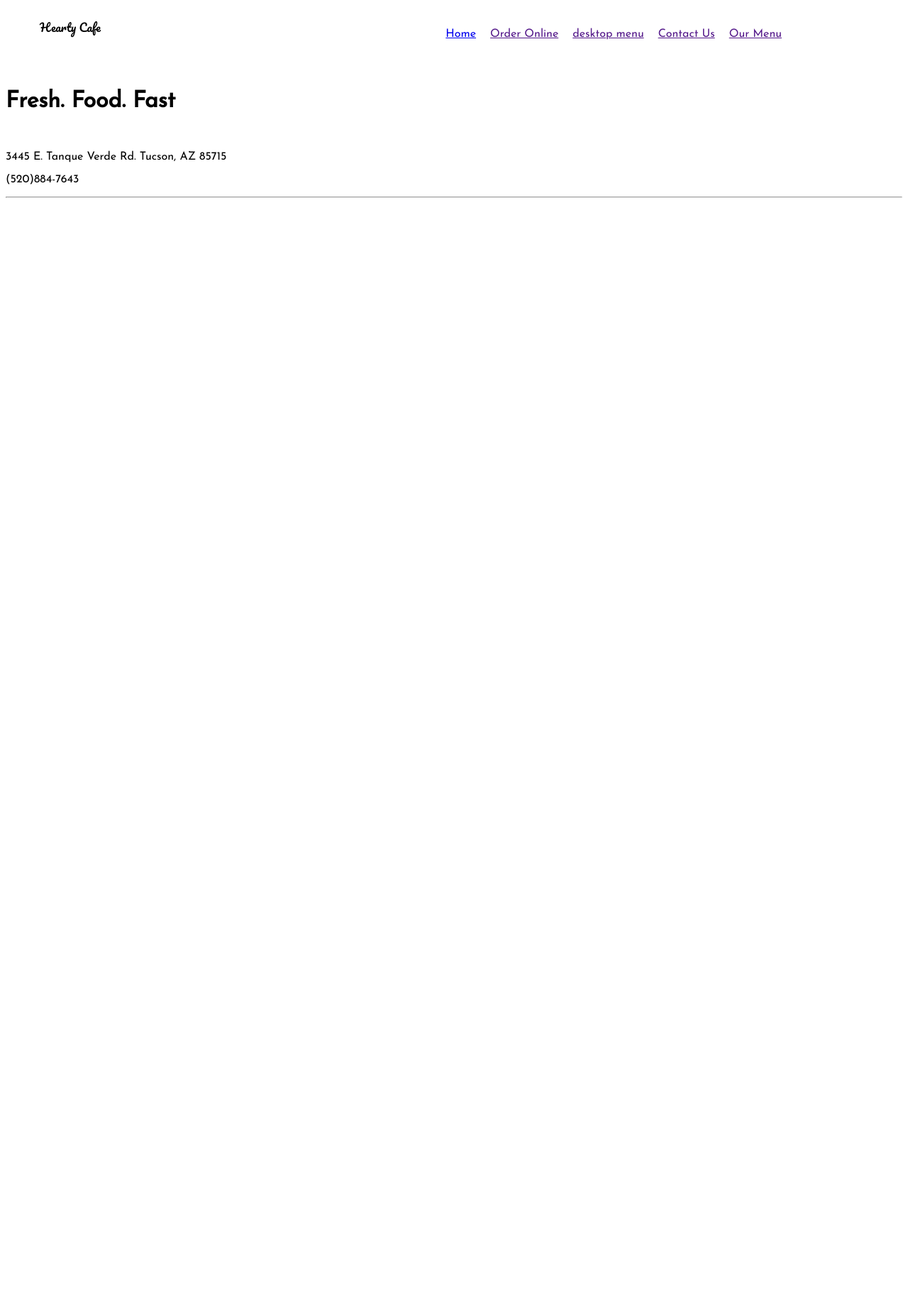
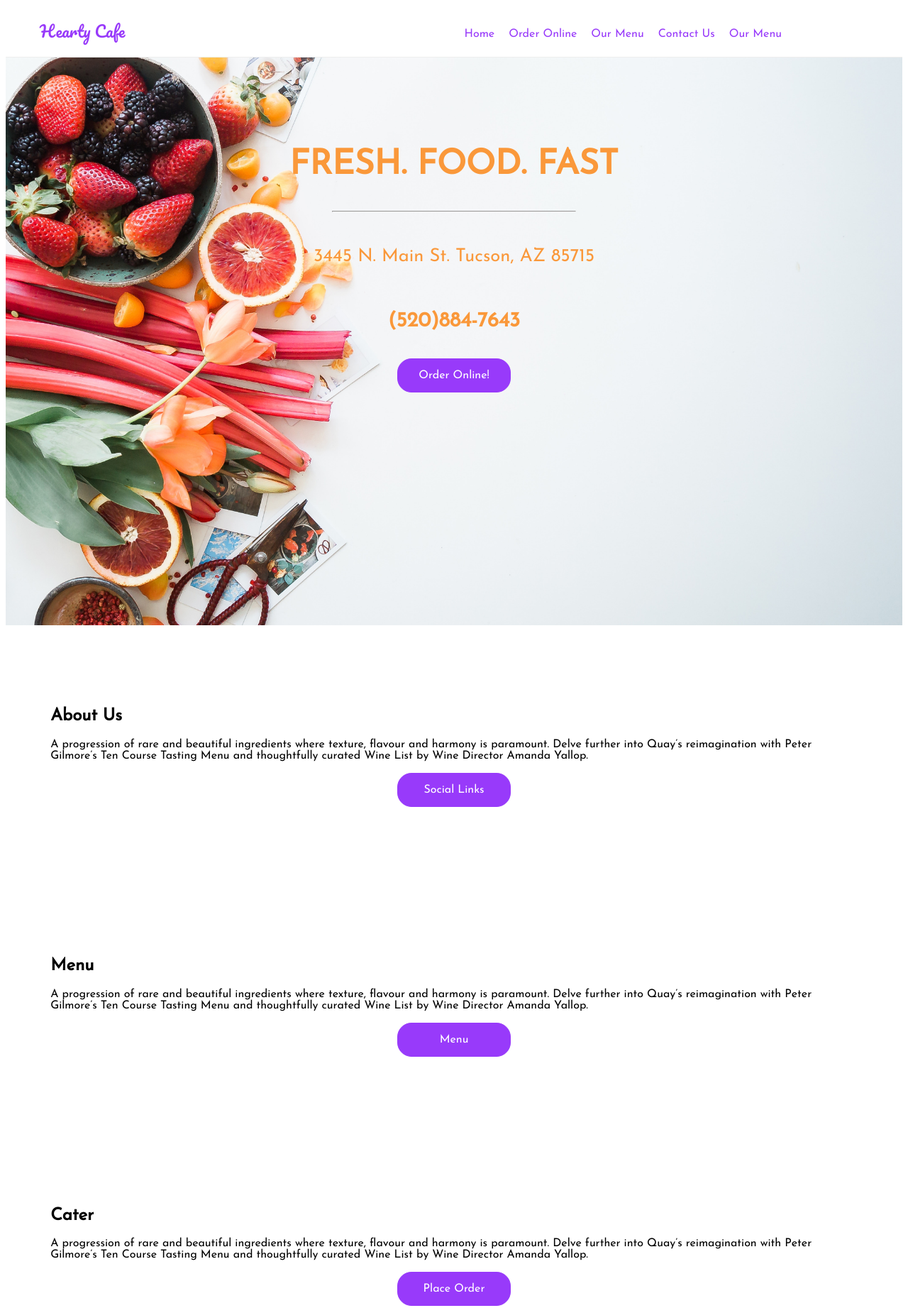
Before and after one commit to zsherman2510/Hearty, a website: page public/index.html in a window 1280 px wide. Shown: the top 1843 px of the page at 71% size. Before the commit the page ends 800 px from the top, so only its background shows below. Drawn offline with Linux system fonts and the light colour scheme.

Commit message:
added pics

```diff
--- a/public/index.html
+++ b/public/index.html
@@ -31,19 +31,91 @@
             <ul class="menu-desktop">
                 <li class="menu-item current"><a href="index.html">Home</a></li>
                 <li class="menu-item"><a href="">Order Online</a></li>
-                <li class="menu-item"><a href="">desktop menu</a></li>
+                <li class="menu-item"><a href="">Our Menu</a></li>
                 <li class="menu-item"><a href="">Contact Us</a></li>
                 <li class="menu-item"><a href="">Our Menu</a></li>
             <ul>
         </div>
     </nav>
     <header class="header-img">
-        <h1 id="header-text">Fresh. Food. Fast </h1>
-        <br>
-        <p id="header-second-text">3445 E. Tanque Verde Rd. Tucson, AZ 85715</p>
-        <p id="phone-number">(520)884-7643</p>
-        <hr>
+        <div class="container">
+            <h1 id="header-text">Fresh. Food. Fast </h1>
+            <hr>
+            <br>
+            <h3 id="header-second-text">3445 N. Main St. Tucson, AZ 85715</h3>
+            <h4 id="phone-number">(520)884-7643</h4>
+            <a href="#" id="button">Order Online!</a>
+
+        </div>
     </header>
+
+    <section id="about">
+        <div class="container">
+            <div id="about-img"></div>
+
+            <div id="about-txt">
+                <h2 class="title">About Us</h2>
+                <p class="body">
+                    A progression of rare and beautiful ingredients where texture, flavour and harmony is paramount. Delve further into
+                    Quay’s reimagination with Peter Gilmore’s Ten Course Tasting Menu and thoughtfully curated Wine List by Wine Director
+                    Amanda Yallop.
+                </p>
+                <a href="#" id="button">Social Links</a>
+            </div>
+        </div>
+    </section>
+    <section id="menu">
+        <div class="container">
+            <div id="menu-img"></div>
+
+            <div id="menu-txt">
+                <h2 class="title">Menu</h2>
+                <p class="body">
+                    A progression of rare and beautiful ingredients where texture, flavour and harmony is paramount. Delve further into
+                    Quay’s reimagination with Peter Gilmore’s Ten Course Tasting Menu and thoughtfully curated Wine List by Wine Director
+                    Amanda Yallop.
+                </p>
+                <a href="#" id="button">Menu</a>
+            </div>
+        </div>
+    </section>
+    <section id="cater">
+        <div class="container">
+            <div id="cater-img"></div>
+
+            <div id="cater-txt">
+                <h2 class="title">Cater</h2>
+                <p class="body">
+                    A progression of rare and beautiful ingredients where texture, flavour and harmony is paramount. Delve further into
+                    Quay’s reimagination with Peter Gilmore’s Ten Course Tasting Menu and thoughtfully curated Wine List by Wine Director
+                    Amanda Yallop.
+                </p>
+                <a href="#" id="button">Place Order</a>
+            </div>
+        </div>
+    </section>
+    <section id="gallery">
+        <img src="" alt="">
+        <img src="" alt="">
+        <img src="" alt="">
+        <img src="" alt="">
+        <img src="" alt="">
+        <img src="" alt="">
+    </section>
+    <footer>
+        <div id="social">
+            <h2 class="footer-title">Social</h2>
+
+        </div>
+        <div id="location">
+            <h2 class="footer-title">Location</h2>
+            <p></p>
+        </div>
+        <div id="hours">
+            <h2 class="footer-title">Opening Hours</h2>
+            <p>Tuesday-Saturday</p>
+        </div>
+    </footer>
 
     <script src="./js/main.js"></script>
 </body>
--- a/scss/_config.scss
+++ b/scss/_config.scss
@@ -1,3 +1,7 @@
+$primary-color: #fa983a;
+$secondary-color: #983afa;
+$third-color: #3afa98;
+
 @mixin easeOut {
 	transition: all 0.5s ease-out;
 }
--- a/scss/_header.scss
+++ b/scss/_header.scss
@@ -0,0 +1,79 @@
+header {
+	position: relative;
+	height: 100vh;
+	border-bottom: #eee;
+	overflow: hidden;
+}
+
+.header-img {
+	background: url(/public/images/head-img.jpg);
+	height: 100vh;
+
+	background-position: center;
+	background-size: cover;
+}
+
+.container {
+	padding: 6rem 0rem;
+	margin: 0 auto;
+	display: flex;
+	flex-direction: column;
+	justify-content: center;
+	width: 90%;
+}
+
+#header-text,
+#header-second-text,
+#phone-number,
+#button {
+	display: flex;
+	justify-content: center;
+	color: $primary-color;
+}
+
+a {
+	#button {
+		display: flex;
+		justify-content: center;
+		background: $secondary-color;
+	}
+}
+hr {
+	width: 30%;
+	justify-content: center;
+}
+
+#button {
+	margin: 0 auto;
+	width: 8rem;
+	border-radius: 20px;
+	border: 1px solid $secondary-color;
+	color: white;
+	padding: 15px;
+	background: $secondary-color;
+	justify-content: center;
+}
+
+#header-text {
+	font-weight: bold;
+	text-transform: uppercase;
+	font-size: 2.1rem;
+	@media only screen and (min-width: 980px) {
+		font-size: 3rem;
+	}
+}
+
+#header-second-text {
+	font-size: 1.2rem;
+	font-weight: 100;
+	@media only screen and (min-width: 980px) {
+		font-size: 1.6rem;
+	}
+}
+
+#phone-number {
+	font-size: 1.4rem;
+	@media only screen and (min-width: 980px) {
+		font-size: 1.8rem;
+	}
+}
--- a/scss/_nav.scss
+++ b/scss/_nav.scss
@@ -5,11 +5,19 @@ nav {
 	justify-content: space-between;
 	flex-direction: row;
 	padding: 1rem 3rem 2rem;
-	height: 50px;
+	height: 3vh;
+	border-bottom: 1px solid #eee;
 
 	#brand {
 		font-family: 'Pacifico', cursive;
+		color: $secondary-color;
+		font-size: 1.4rem;
 	}
+}
+
+a {
+	text-decoration: none;
+	color: $secondary-color;
 }
 
 .menu-item {
@@ -47,7 +55,7 @@ nav {
 		width: 28px;
 		height: 2.5px;
 		margin: 0 0 5px 0;
-		background: black;
+		background: $primary-color;
 		@include easeOut;
 	}
 
--- a/scss/main.scss
+++ b/scss/main.scss
@@ -2,6 +2,9 @@
 @import 'header';
 @import 'config';
 
+html {
+	overflow-x: hidden;
+}
 body {
 	font-family: 'Josefin Sans', sans-serif;
 }
```
Also changed, not shown: public/css/main.css, public/images/head-img.jpg (added).
